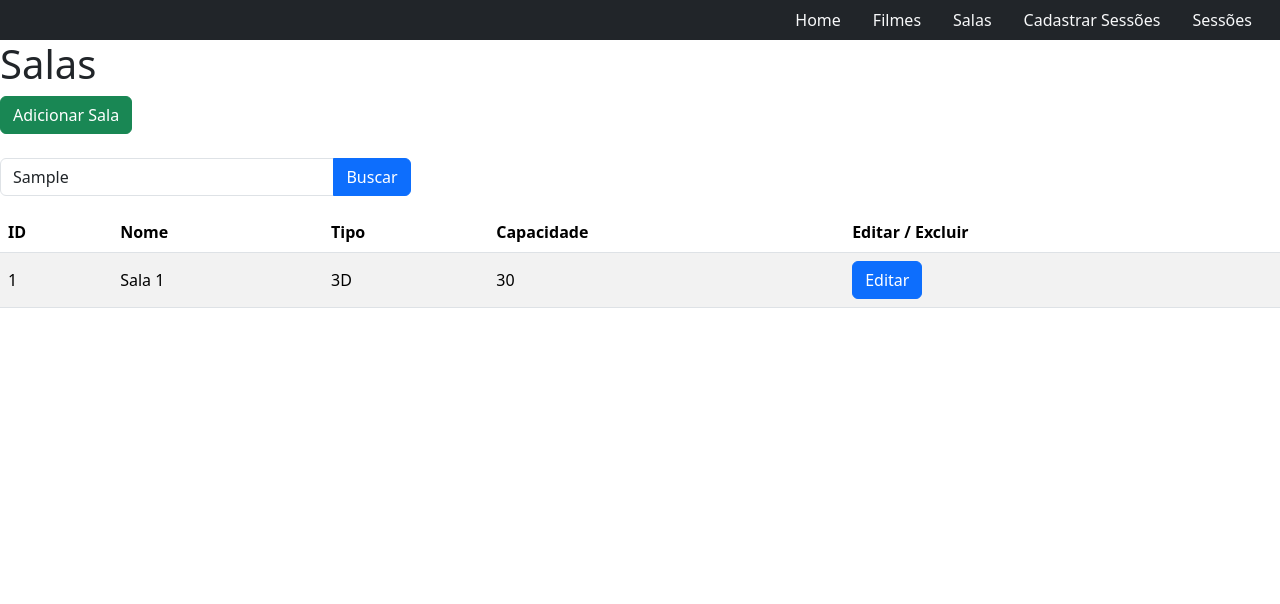
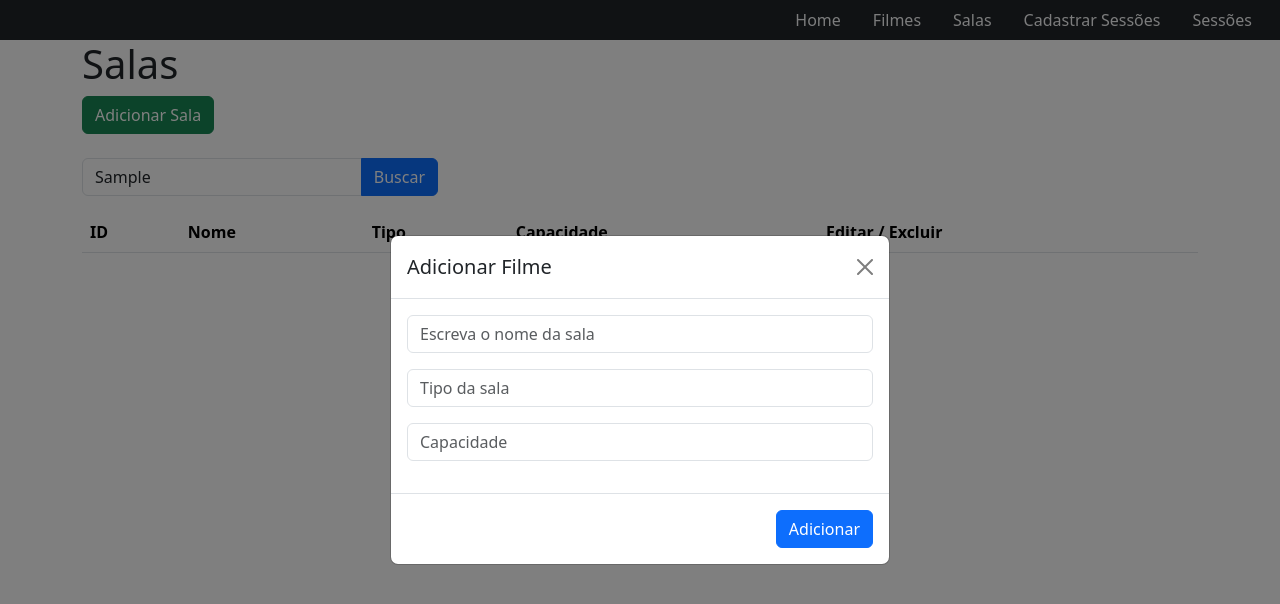
Before and after one commit to cpedrohenrique1/tecno-construcao-cinema-react, a React (Vite) app: page /salas in a window 1280 px wide. Both pictures are taken after typing "Sample" into the empty fields and a click on the button "Adicionar Sala". Shown: the top 604 px of the page. Built offline with nearby package versions, Linux system fonts and the light colour scheme.

Commit message:
fix: Sala page

```diff
--- a/src/pages/Salas.tsx
+++ b/src/pages/Salas.tsx
@@ -1,35 +1,83 @@
-import Sala from "../classes/Sala";
+import { useState } from "react";
 import Button from "../components/Button";
 import Input from "../components/Input";
 import TableSalas from "../components/TableSalas";
 import SalaInterface from "../interfaces/Sala.interface";
+import SalaService from "../services/salaService";
+import Sala from "../classes/Sala";
 
 export default function Salas() {
-    const arraySalas: SalaInterface[] = [];
-    arraySalas.push(new Sala(1, "Sala 1", 30, "3D"));
+    const salaService: SalaService = new SalaService();
+    const [arraySalas, setSalas] = useState<SalaInterface[]>(salaService.getSalasFromLocalStorage());
+
     return (
         <>
+            <div className="modal fade" id="ModalAdicionarSalaToggle" aria-hidden="true" aria-labelledby="ModalAdicionarSalaToggleLabel" tabIndex={-1}>
+                <div className="modal-dialog modal-dialog-centered">
+                    <div className="modal-content">
+                        <div className="modal-header">
+                            <h1 className="modal-title fs-5" id="ModalAdicionarSalaToggleLabel">Adicionar Filme</h1>
+                            <button type="button" className="btn-close" data-bs-dismiss="modal" aria-label="Close"></button>
+                        </div>
+                        <div className="modal-body">
+                            <form>
+                                <div className="mb-3">
+                                    <Input type={"text"} classes={"form-control"} placeholder={"Escreva o nome da sala"} id={"nomeSala"} />
+                                </div>
+                                <div className="mb-3">
+                                    <Input type={"text"} classes={"form-control"} placeholder={"Tipo da sala"} id={"tipoSala"} />
+                                </div>
+                                <div className="mb-3">
+                                    <Input type={"number"} classes={"form-control"} placeholder={"Capacidade"} id={"capacidadeSala"} />
+                                </div>
+                            </form>
+                        </div>
+                        <div className="modal-footer">
+                            <Button id={""} nome={"Adicionar"} classes="btn-primary" action={
+                                () => {
+                                    const nomeSala: string = (document.getElementById("nomeSala") as HTMLInputElement).value;
+                                    const tipoSala: string = (document.getElementById("tipoSala") as HTMLInputElement).value || "";
+                                    const capacidadeSala: number = parseInt((document.getElementById("capacidadeSala") as HTMLInputElement).value);
+                                    if (!nomeSala || !tipoSala || !capacidadeSala) {
+                                        alert("Por favor, preencha todos os campos.");
+                                        return;
+                                    }
+                                    const sala: SalaInterface = new Sala(
+                                        Date.now(),
+                                        nomeSala,
+                                        capacidadeSala,
+                                        tipoSala
+                                    )
+
+                                    const novasSalas: SalaInterface[] = [...arraySalas, sala];
+                                    salaService.setSalasToLocalStorage(novasSalas);
+                                    setSalas(salaService.getSalasFromLocalStorage());
+                                }
+                            }></Button>
+                        </div>
+                    </div>
+                </div>
+            </div>
+
+            <div className="container">
                 <h1>Salas</h1>
                 <div className="row">
                     <div className="col-12 col-sm-6 col-lg-4">
-                    <Button id={"btnNovo"} nome={"Adicionar Sala"} classes="btn-success" action={(): void=>{}} />
+                        <button className="btn btn-success" data-bs-target="#ModalAdicionarSalaToggle" data-bs-toggle="modal">Adicionar Sala</button>
                     </div>
                 </div>
-
                 <br />
-
                 <div className="row">
                     <div className="col-12 col-sm-6 col-lg-4">
                         <div className="input-group mb-3">
                             <Input type={"text"} classes={"form-control"} placeholder={"Digite o título do filme"} id={"buscaNomeFilme"} />
-                        <Button id={"btnBuscarFilme"} nome={"Buscar"} classes={"btn-primary"} action={(): void => {}} />
+                            <Button id={"btnBuscarFilme"} nome={"Buscar"} classes={"btn-primary"} action={(): void => { }} />
                         </div>
                     </div>
                 </div>
-
                 <div className="col-12 table-responsive">
-
                     <TableSalas data={arraySalas} headers={["ID", "Nome", "Tipo", "Capacidade", "Editar / Excluir"]} />
+                </div>
             </div>
         </>
     )
```
Lines whose indentation alone changed are shown as unchanged.
